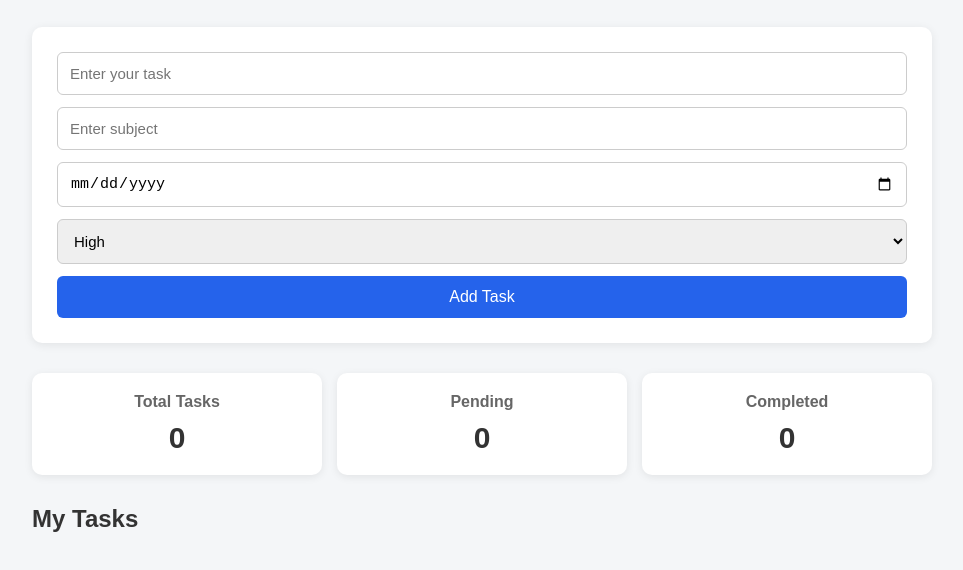
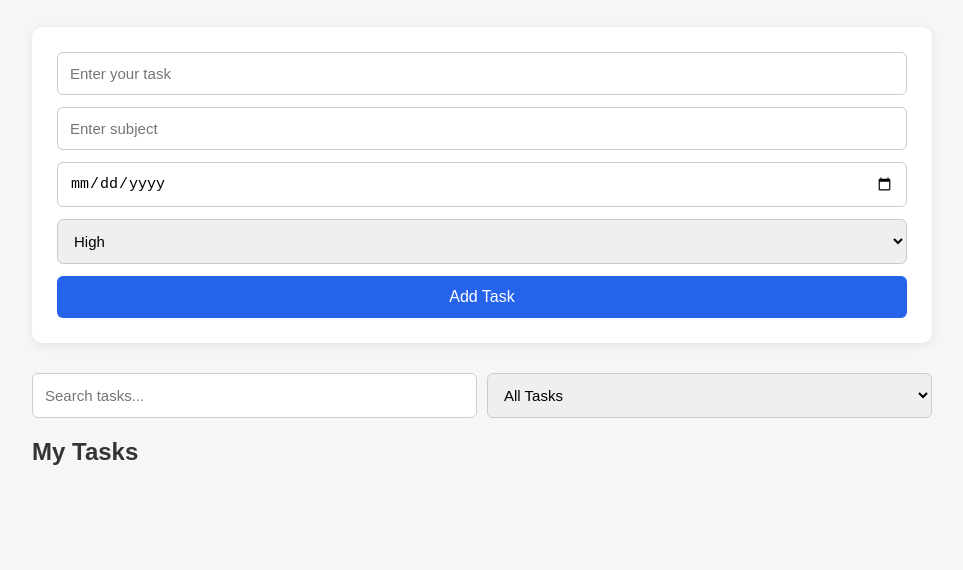
Before and after one commit to iramnaaz02/student-task-manager, a plain HTML site: page index.html in a window 1280 px wide. Shown: the part 108-678 px from the top of the page, without its empty margins (158-1121 px from the left). Drawn offline with Linux system fonts and the light colour scheme.

```diff
--- a/index.html
+++ b/index.html
@@ -34,24 +34,24 @@
             <button onclick="addTask()">Add Task</button>
 
         </div>
-<div class="dashboard">
+<div class="task-controls">
 
-    <div class="stat-card">
-        <h3>Total Tasks</h3>
-        <p id="totalTasks">0</p>
-    </div>
+    <input
+        type="text"
+        id="searchInput"
+        placeholder="Search tasks..."
+        oninput="displayTasks()"
+    >
 
-    <div class="stat-card">
-        <h3>Pending</h3>
-        <p id="pendingTasks">0</p>
-    </div>
-
-    <div class="stat-card">
-        <h3>Completed</h3>
-        <p id="completedTasks">0</p>
-    </div>
+    <select id="statusFilter" onchange="displayTasks()">
+        <option value="All">All Tasks</option>
+        <option value="Pending">Pending</option>
+        <option value="Completed">Completed</option>
+    </select>
 
 </div>
+
+
         <h2>My Tasks</h2>
 
 
--- a/script.js
+++ b/script.js
@@ -35,9 +35,29 @@
 
     const taskList = document.getElementById("taskList");
 
+    const searchText = document
+        .getElementById("searchInput")
+        .value
+        .toLowerCase();
+
+    const statusFilter = document.getElementById("statusFilter").value;
+
     taskList.innerHTML = "";
 
     tasks.forEach((item, index) => {
+
+        const matchesSearch =
+            item.task.toLowerCase().includes(searchText) ||
+            item.subject.toLowerCase().includes(searchText);
+
+        const matchesStatus =
+            statusFilter === "All" ||
+            (statusFilter === "Pending" && !item.completed) ||
+            (statusFilter === "Completed" && item.completed);
+
+        if (!matchesSearch || !matchesStatus) {
+            return;
+        }
 
         const taskDiv = document.createElement("div");
 
@@ -62,6 +82,7 @@
 
         taskList.appendChild(taskDiv);
     });
+
     updateDashboard();
 }
 
--- a/style.css
+++ b/style.css
@@ -124,3 +124,28 @@
     font-size: 30px;
     font-weight: bold;
 }
+.task-controls {
+    display: flex;
+    gap: 10px;
+    margin-bottom: 20px;
+}
+
+.task-controls input,
+.task-controls select {
+    flex: 1;
+    padding: 12px;
+    border: 1px solid #ccc;
+    border-radius: 6px;
+    font-size: 15px;
+}
+
+@media (max-width: 600px) {
+
+    .dashboard {
+        grid-template-columns: 1fr;
+    }
+
+    .task-controls {
+        flex-direction: column;
+    }
+}
```
